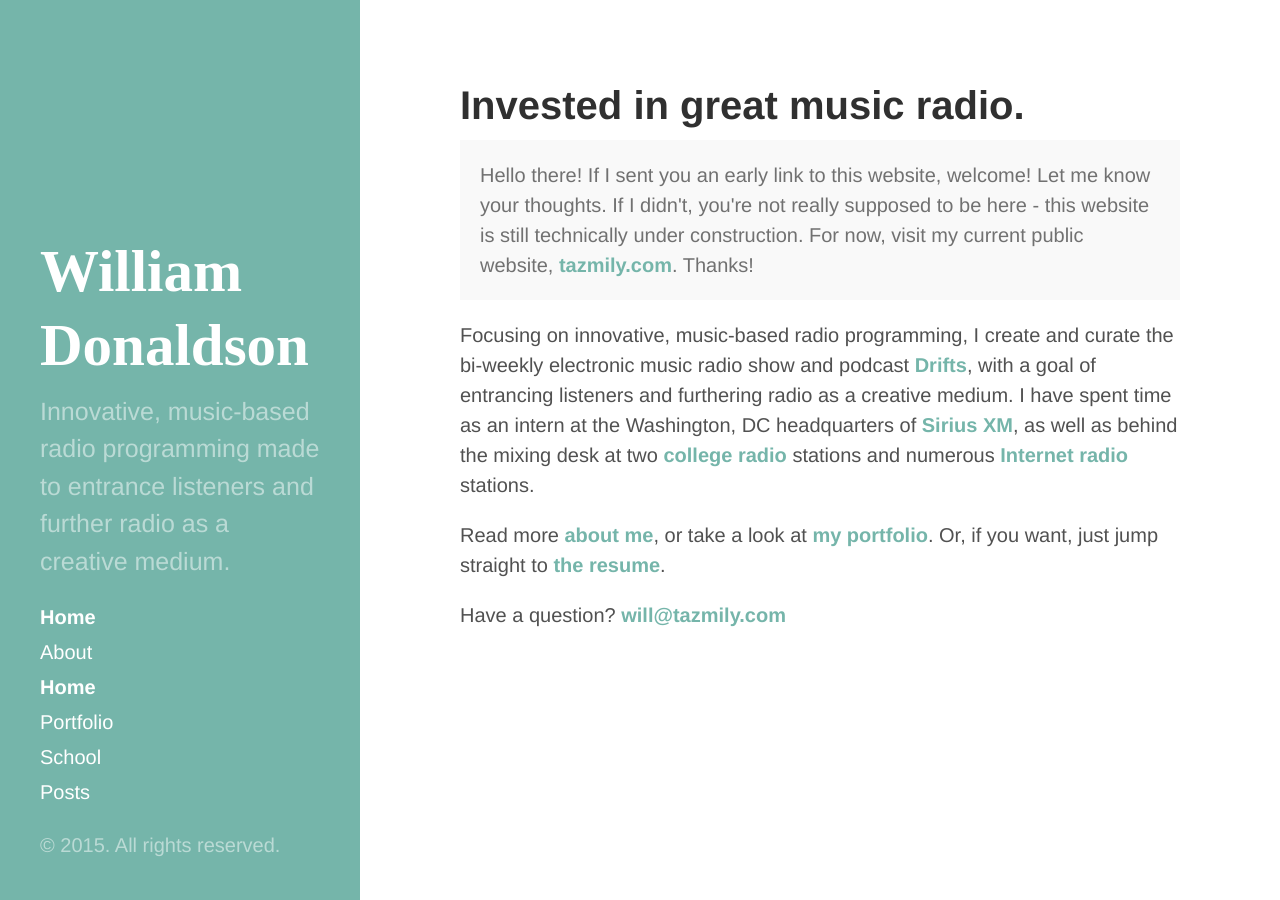
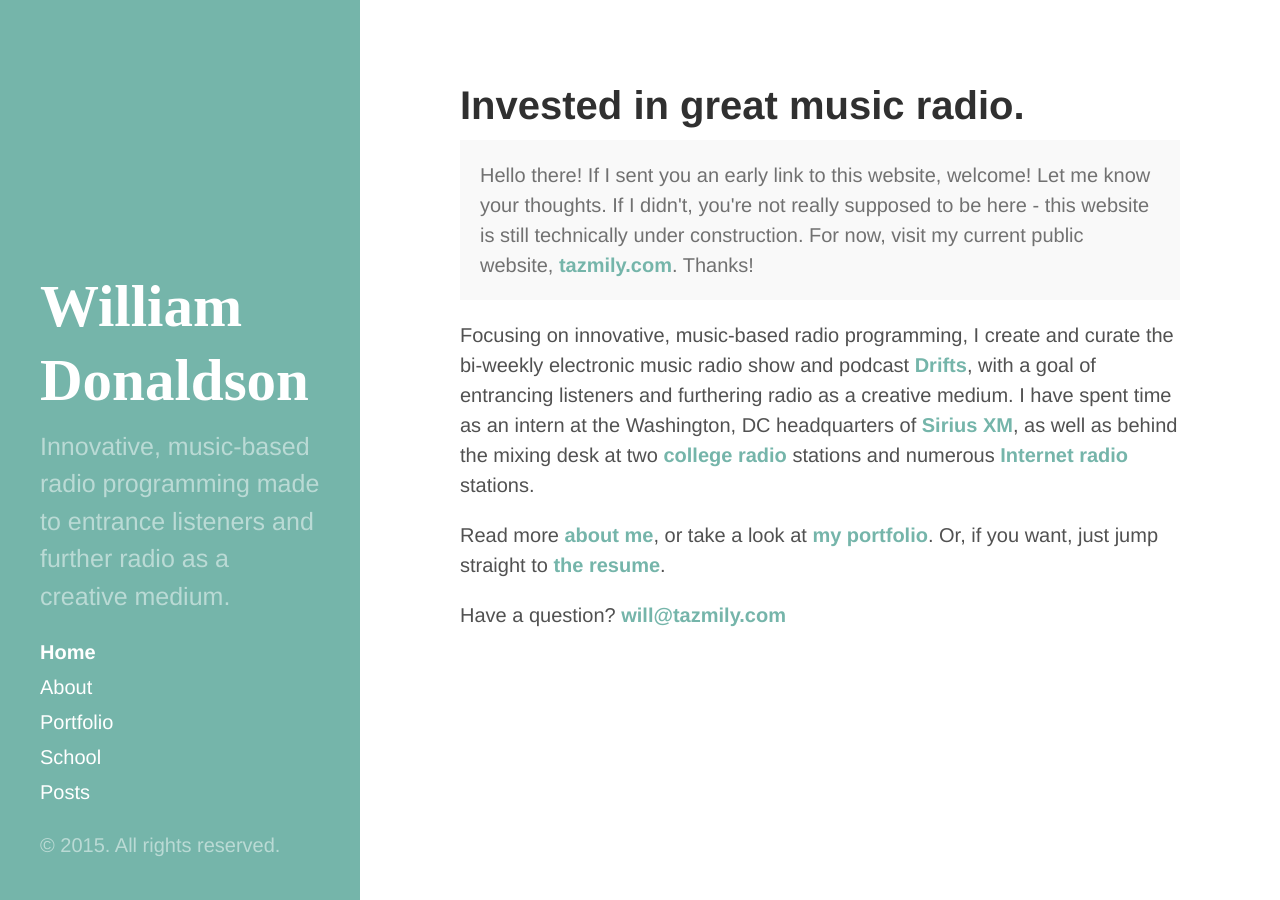
Before and after one commit to crownsedge/wildonaldson.me, a Jekyll site: the page built from index.md, in a window 1280 px wide. Built offline with Jekyll 4.4.1, drawn with Linux system fonts in a browser that asks for light colours; Markdown is read by kramdown in place of the engine named in the settings; comment, search, counter and statistics services are not loaded.

Commit message:
hide home from being in sidebar twice

```diff
--- a/_includes/sidebar.html
+++ b/_includes/sidebar.html
@@ -19,7 +19,7 @@
 
       {% assign pages_list = site.pages %}
       {% for node in pages_list %}
-        {% if node.title != null %}
+        {% if node.title != null and node.show-in-sidebar != false %}
           {% if node.layout == "page" %}
             <a class="sidebar-nav-item{% if page.url == node.url %} active{% endif %}" href="{{ node.url }}">
 	            {% if node.sidebar-title != null %}
```
